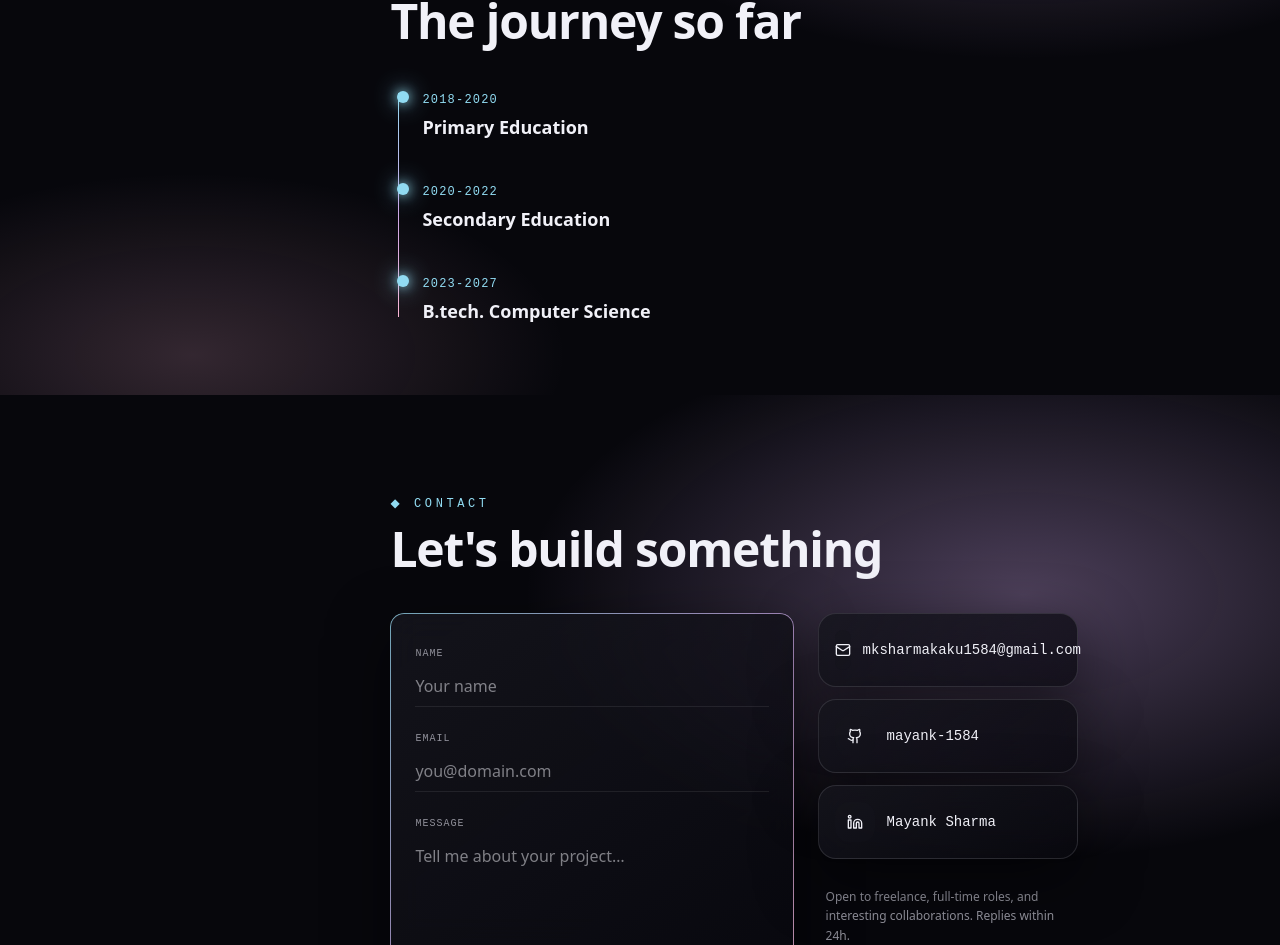
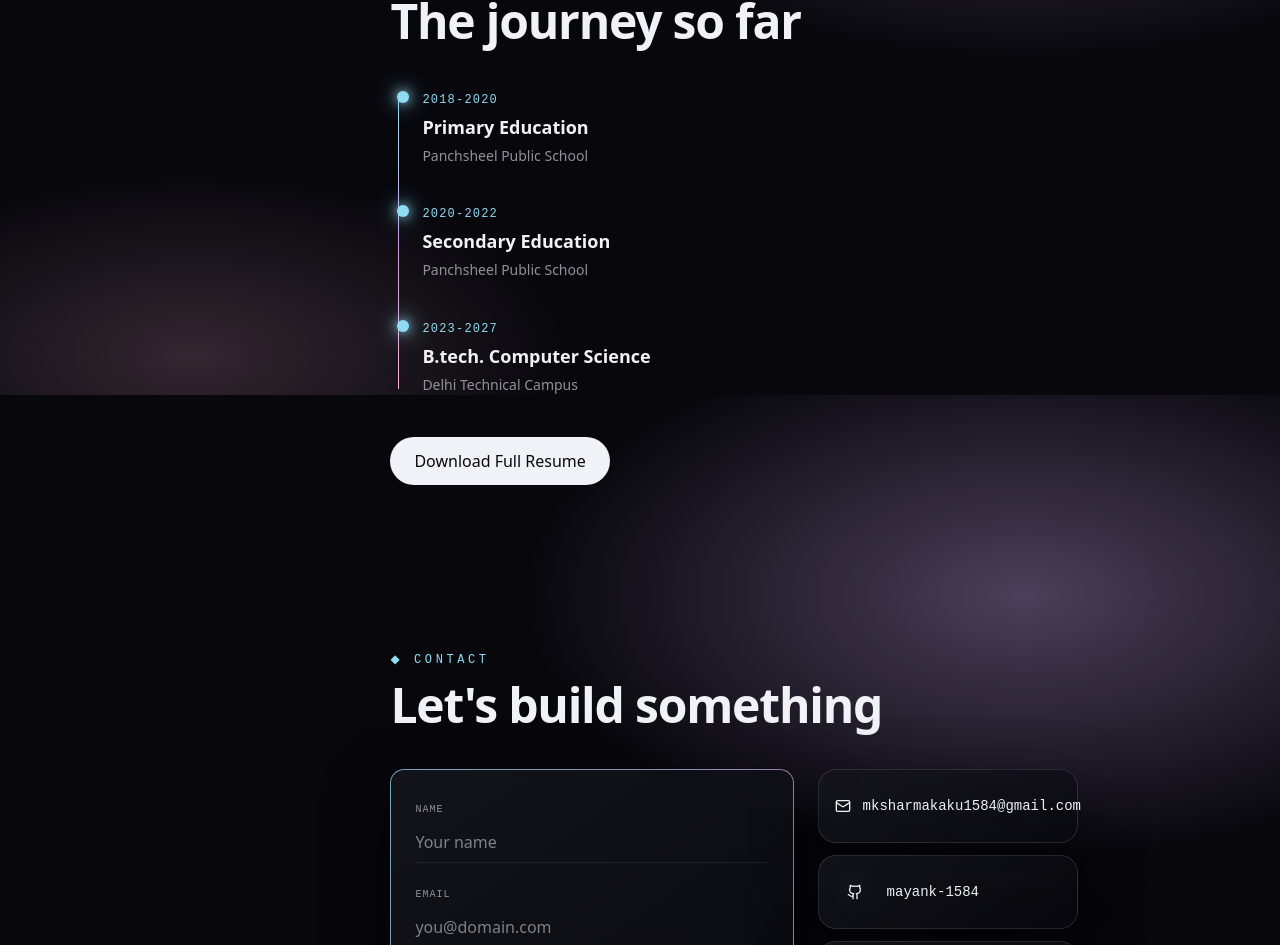
Before and after one commit to mayank-1584/portfolio, a React (Vite) app: page / in a window 1280 px wide. Shown: the part 2805-3750 px from the top of the page. Built offline with nearby package versions, Linux system fonts and the light colour scheme.

Commit message:
Fix: asset paths for GitHub Pages, social links, and resume download button

```diff
--- a/index.html
+++ b/index.html
@@ -2,7 +2,7 @@
 <html lang="en">
   <head>
     <meta charset="UTF-8" />
-    <link rel="icon" type="image/svg+xml" href="/avatar.jpg" />
+    <link rel="icon" type="image/jpg" href="/avatar.jpg" />
     <meta name="viewport" content="width=device-width, initial-scale=1.0" />
     <title>Mayank Sharma | Portfolio</title>
   </head>
--- a/package.json
+++ b/package.json
@@ -1,5 +1,5 @@
 {
-  "homepage": "/",
+  "homepage": "https://mayank-1584.github.io/portfolio/",
   "name": "portfolio-static",
   "private": true,
   "version": "1.0.0",
--- a/src/components/PlayerCard.tsx
+++ b/src/components/PlayerCard.tsx
@@ -61,10 +61,10 @@ export function PlayerCard() {
           {/* Social pills + CTA */}
           <div className="flex items-center justify-between gap-2">
             <div className="flex gap-1.5">
-              {[Github, Linkedin, Twitter, Instagram, Dribbble].map((Icon, i) => (
+              {[{Icon: Github, href: "https://github.com/mayank-1584"}, {Icon: Linkedin, href: "https://www.linkedin.com/in/mayank-sharma-ab539b283/"}, {Icon: Twitter, href: "#"}, {Icon: Instagram, href: "#"}, {Icon: Dribbble, href: "#"}].map(({Icon, href}, i) => (
                 <a
                   key={i}
-                  href="#"
+                  href={href}
                   aria-label="social"
                   className="w-8 h-8 rounded-full glass border border-white/10 flex items-center justify-center hover:border-foreground/40 hover:-translate-y-0.5 transition-all"
                 >
--- a/src/components/Timeline.tsx
+++ b/src/components/Timeline.tsx
@@ -50,10 +50,9 @@ export function Timeline() {
             />
             <span className="font-mono text-xs text-neon-cyan tracking-widest">{it.year}</span>
             <h3 className="text-lg font-bold mt-1">{it.title}</h3>
-            <p className="text-sm text-muted-foreground mt-1 leading-relaxed">{it.body}</p>
+            <p className="text-sm text-muted-foreground mt-1 leading-relaxed">{it.from}</p>
           </motion.div>
         ))}
-      </div>
-    </Section>
+      </div><div className="mt-10"><a href="/portfolio/Mayanksharma.pdf" target="_blank" className="inline-flex items-center gap-2 px-6 py-3 rounded-full bg-foreground text-background font-medium hover:opacity-90 transition-all">Download Full Resume</a></div></Section>
   );
 }
--- a/vite.config.ts
+++ b/vite.config.ts
@@ -14,7 +14,7 @@ export default defineConfig({
     tailwindcss(),
     tsconfigPaths(),
   ],
-  base: "/",
+  base: "/portfolio/",
   build: {
     outDir: "dist",
   },
```
Also changed, not shown: public/avatar.jpg (renamed from avatar.jpg), vercel.json (deleted), 1 other file (tests, documents, lock files or other folders).
